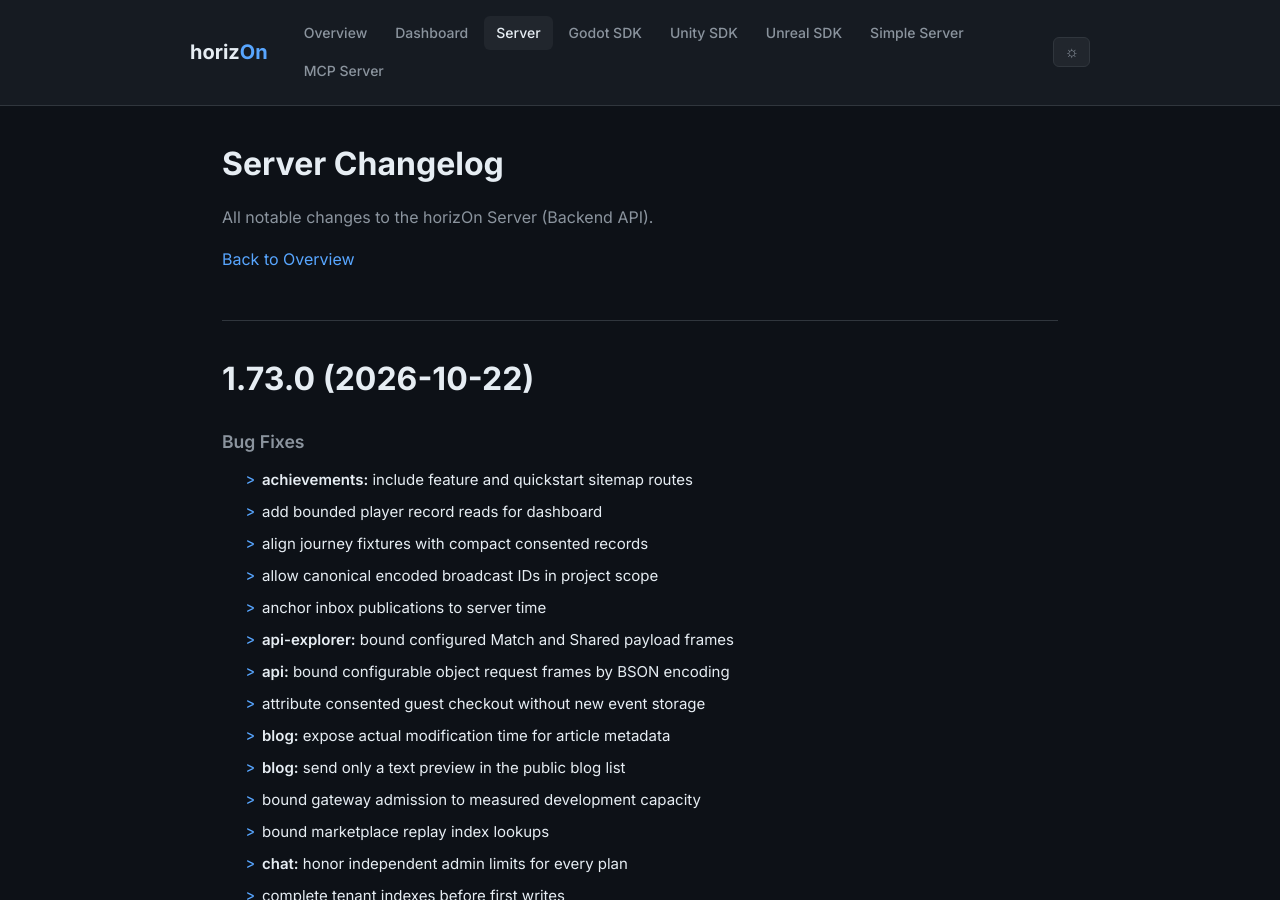
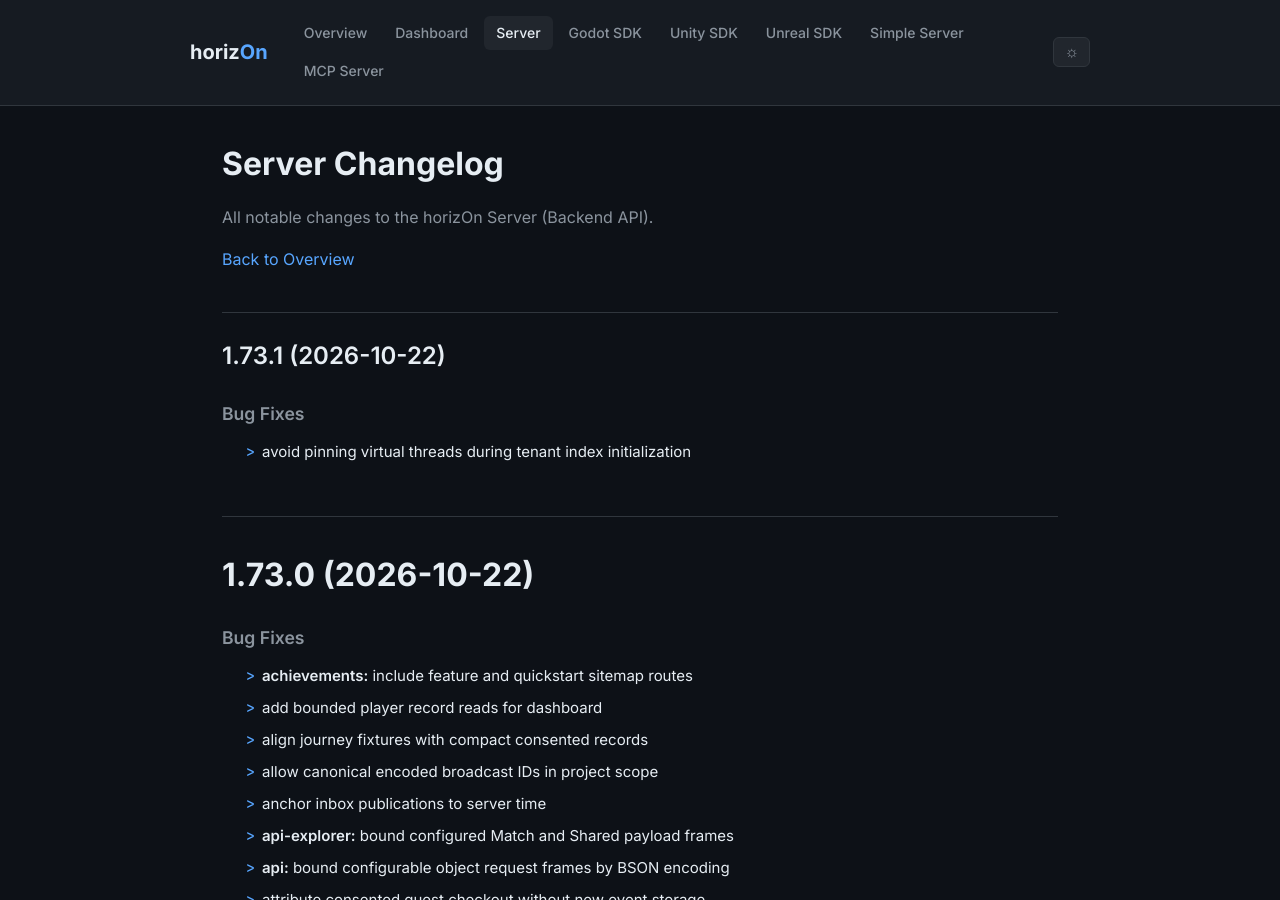
Before and after one commit to ProjectMakersDE/horizOn-Changelog, a Jekyll site: the page built from server-changelog.md, in a window 1280 px wide and 900 px high. Built offline with Jekyll 4.4.1, drawn with Linux system fonts in a browser that asks for light colours.

Commit message:
chore: reconcile changelogs

```diff
--- a/server-changelog.md
+++ b/server-changelog.md
@@ -8,6 +8,13 @@ title: Server Changelog
 All notable changes to the horizOn Server (Backend API).
 
 [Back to Overview](.)
+
+## 1.73.1 (2026-10-22)
+
+
+### Bug Fixes
+
+* avoid pinning virtual threads during tenant index initialization
 
 # 1.73.0 (2026-10-22)
 
```
Also changed, not shown: index.md (+1 -1 lines).
